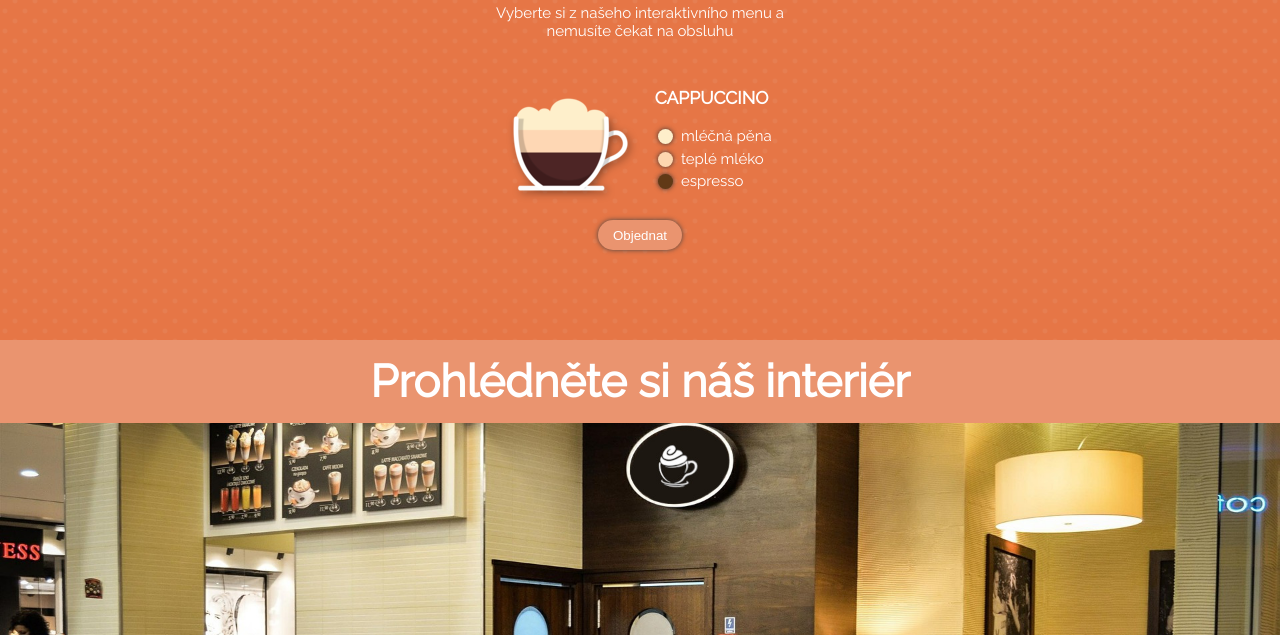
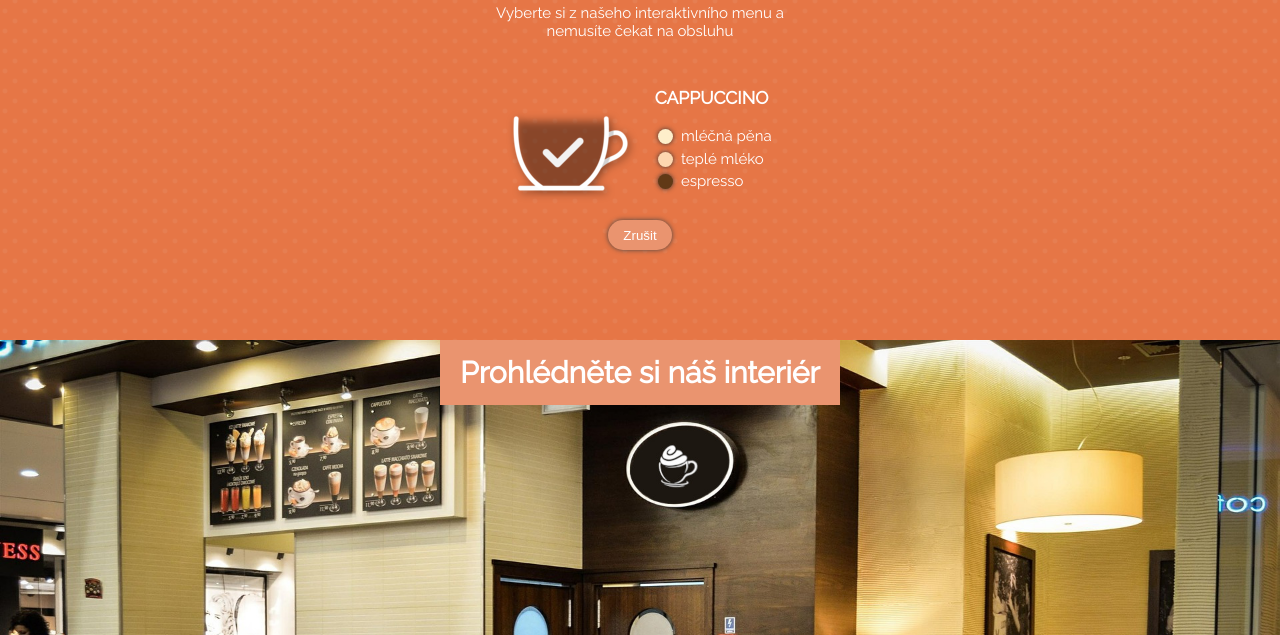
Before and after one commit to MiliWag/cafelora, a website built with webpack: page src/index.html in a window 1280 px wide. Both pictures are taken after a click on the button "Objednat". Shown: the part 734-1369 px from the top of the page. Built offline with nearby package versions, Linux system fonts and the light colour scheme.

Commit message:
objednávka

```diff
--- a/src/index.js
+++ b/src/index.js
@@ -15,3 +15,12 @@ allItems.forEach((item) => {
     navigation.classList.toggle('nav-closed');
   });
 });
+
+const order = document.querySelector('.order-btn');
+const selectedOrder = document.querySelector('.drink__cup');
+
+order.addEventListener('click', (e) => {
+  const buttonAfterClick = e.target;
+  selectedOrder.classList.toggle('drink__cup--selected');
+  order.textContent = 'Zrušit';
+});
--- a/src/style.css
+++ b/src/style.css
@@ -7,6 +7,7 @@
 html {
   font-size: 15px;
   font-family: 'Raleway', sans-serif;
+  scroll-behavior: smooth;
 }
 
 body {
@@ -243,9 +244,11 @@ nav a:hover {
 }
 
 .gallery_description {
+  margin: auto;
+  max-width: 50vmin;
   font-weight: bold;
   text-align: center;
-  font-size: 3rem;
+  font-size: 2rem;
   padding: 1rem;
   color: white;
   background-color: #ea946f;
```
